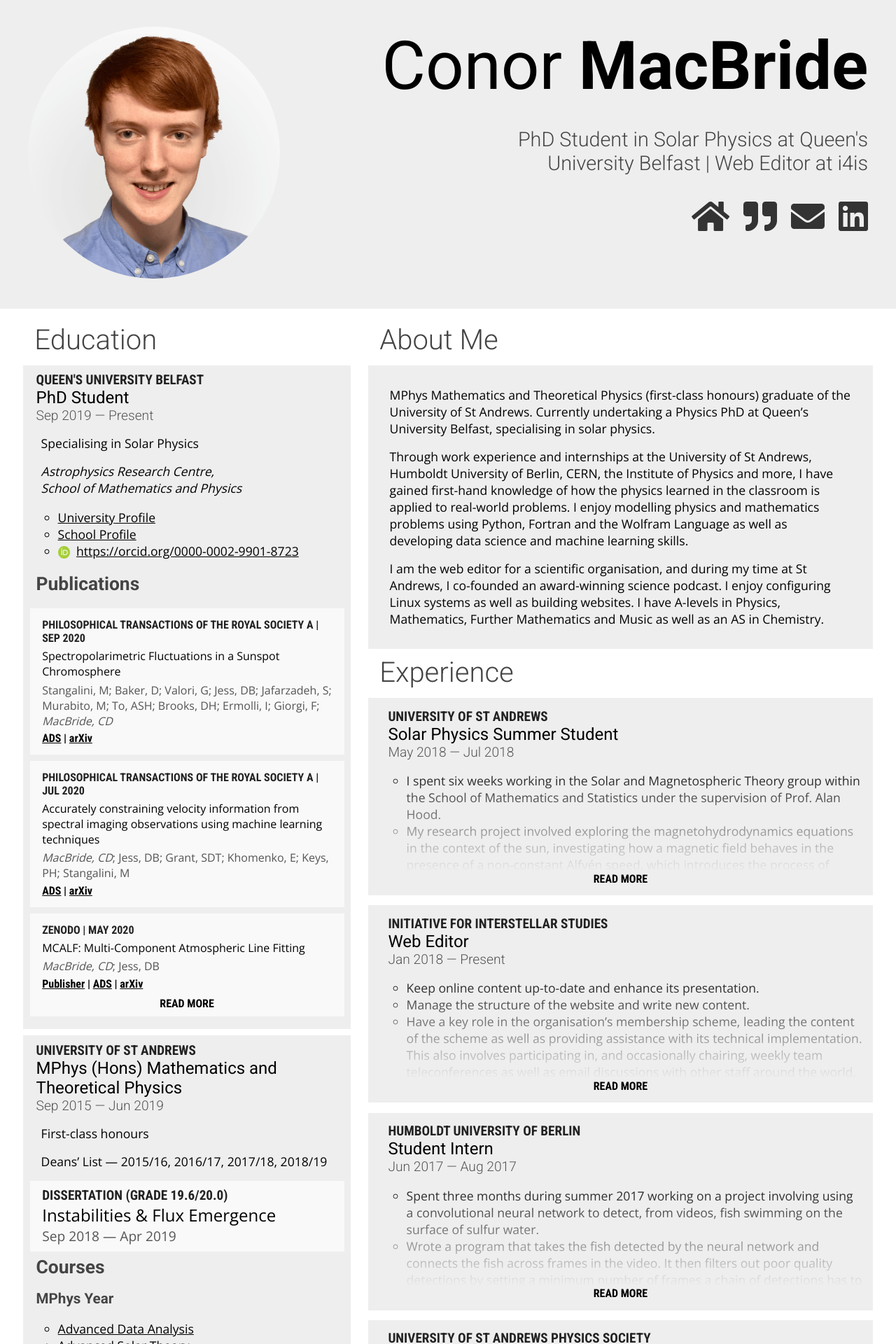
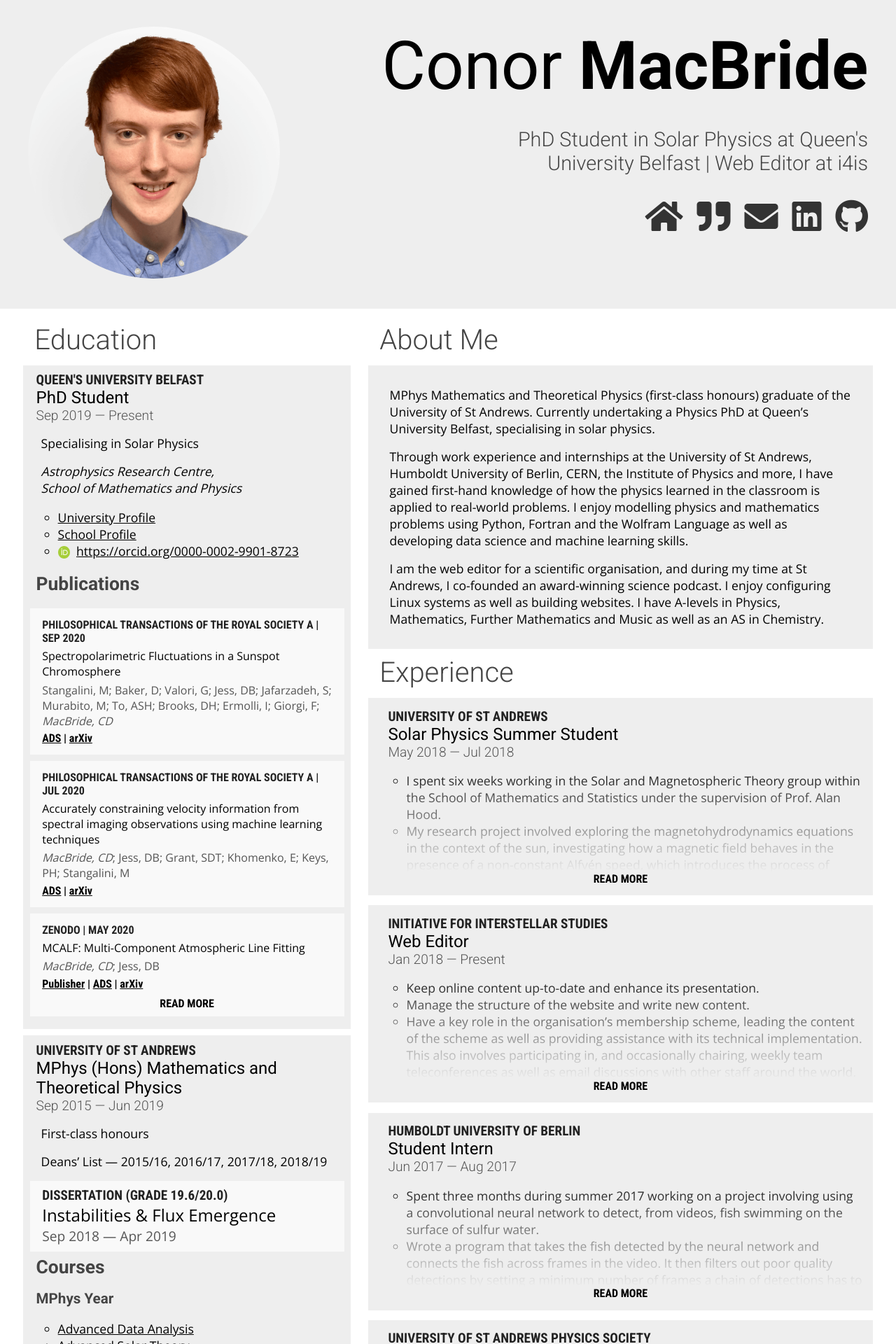
Before and after one commit to ConorMacBride/ConorMacBride.github.io, a Jekyll site: the page built from index.html, in a window 1280 px wide. Shown: the top 1920 px of the page at 70% size. Built offline with Jekyll 4.4.1, drawn with Linux system fonts in a browser that asks for light colours; nearby versions of some CDN libraries.

Commit message:
Add GitHub profile link
Signed-off-by: Conor MacBride <conor@macbride.me>

```diff
--- a/_config.yml
+++ b/_config.yml
@@ -12,6 +12,7 @@ headline: >-
   PhD Student in Solar Physics at Queen's University Belfast | Web Editor
   at i4is
 linkedin_username: conormacbride
+github_username: ConorMacBride
 
 # Build settings
 markdown: kramdown
--- a/_layouts/default.html
+++ b/_layouts/default.html
@@ -24,6 +24,7 @@
         <a href="{{ site.baseurl }}{% link blog.html %}"><i class="fas fa-quote-right"></i></a>
         <a href="mailto:{{ site.email }}"><i class="fas fa-envelope"></i></a>
         <a href="https://www.linkedin.com/in/{{ site.linkedin_username }}"><i class="fab fa-linkedin"></i></a>
+        <a href="https://github.com/{{ site.github_username }}"><i class="fab fa-github"></i></a>
       </div>
     </div>
     </div>
@@ -36,6 +37,7 @@
     <div class="links">
       <a href="mailto:{{ site.email }}"><i class="fas fa-envelope"></i></a>
       <a href="https://www.linkedin.com/in/{{ site.linkedin_username }}"><i class="fab fa-linkedin"></i></a>
+      <a href="https://github.com/{{ site.github_username }}"><i class="fab fa-github"></i></a>
     </div><br>
     <div class="credit">Conor <strong>MacBride</strong> &copy; 2018&ndash;{{ "now" | date: "%Y" }}</div>
     </div>
--- a/css/styles.css
+++ b/css/styles.css
@@ -92,9 +92,9 @@ div.profile div.contact {
     width: 100%;
 }
 div.profile .contact a{
-    font-size: 3rem;
+    font-size: 10vw;
     color: #333;
-    padding: 0 0.5rem;
+    padding: 0 2vw;
 }
 
 div.container {
@@ -219,8 +219,8 @@ footer {
     background-color: #eee;
 }
 footer a {
-    margin: 0 2rem;
-    font-size: 3rem;
+    margin: 0 2vw;
+    font-size: 10vw;
     color: #333;
 }
 
@@ -335,9 +335,14 @@ div#postnav > div a {
         width: 30rem;
     }
     div.profile .contact a{
+        font-size: 3rem;
         padding: 0 0 0 1rem;
     }
     div.pagecontainer { padding: 2rem 4rem; }
+    footer a {
+        margin: 0 2rem;
+        font-size: 3rem;
+    }
 }
 
 @media only screen and (min-width: 961px) {
```
